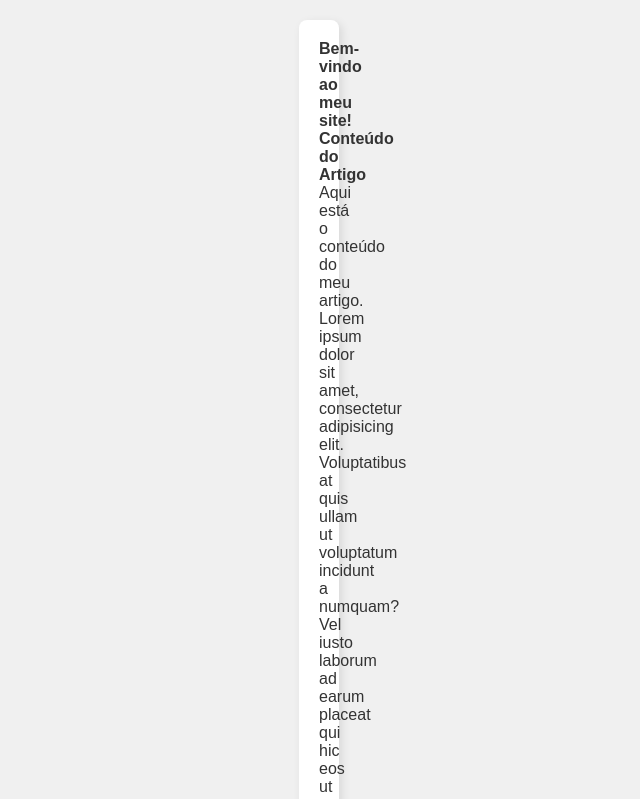
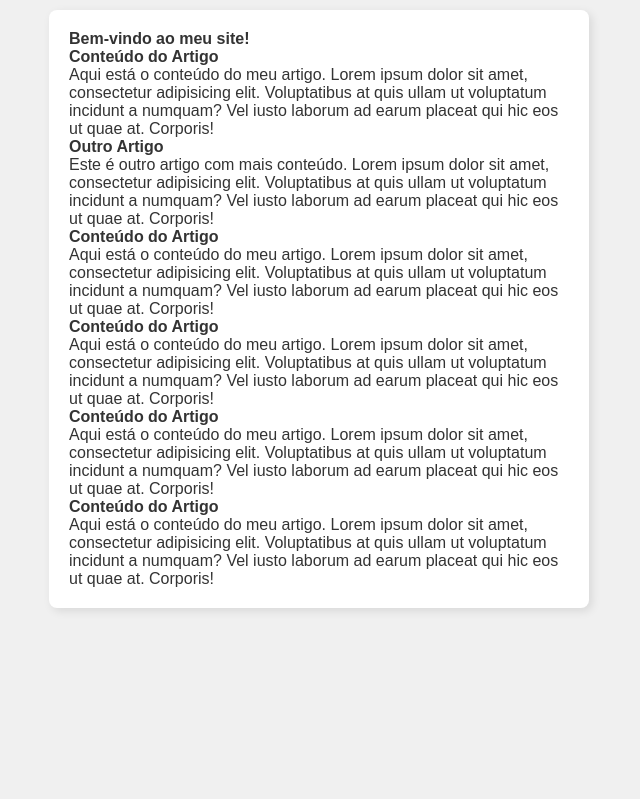
Before and after one commit to luanstodutoss/LEARNING-BRANCHS, a plain HTML site: page index.html in a window 1280 px wide. Shown: the top 799 px of the page, without its empty margins (321-961 px from the left). Drawn offline with Linux system fonts and the light colour scheme.

Commit message:
Fix the style

```diff
--- a/index.html
+++ b/index.html
@@ -23,6 +23,31 @@
                 Lorem ipsum dolor sit amet, consectetur adipisicing elit. Voluptatibus at quis ullam ut voluptatum incidunt a numquam? Vel iusto laborum ad earum placeat qui hic eos ut quae at. Corporis!
             </p>
         </article>
+        <article>
+            <h2>Conteúdo do Artigo</h2>
+            <p>Aqui está o conteúdo do meu artigo.
+                Lorem ipsum dolor sit amet, consectetur adipisicing elit. Voluptatibus at quis ullam ut voluptatum incidunt a numquam? Vel iusto laborum ad earum placeat qui hic eos ut quae at. Corporis!
+            </p>
+        </article>
+        <article>
+            <h2>Conteúdo do Artigo</h2>
+            <p>Aqui está o conteúdo do meu artigo.
+                Lorem ipsum dolor sit amet, consectetur adipisicing elit. Voluptatibus at quis ullam ut voluptatum incidunt a numquam? Vel iusto laborum ad earum placeat qui hic eos ut quae at. Corporis!
+            </p>
+        </article>
+        <article>
+            <h2>Conteúdo do Artigo</h2>
+            <p>Aqui está o conteúdo do meu artigo.
+                Lorem ipsum dolor sit amet, consectetur adipisicing elit. Voluptatibus at quis ullam ut voluptatum incidunt a numquam? Vel iusto laborum ad earum placeat qui hic eos ut quae at. Corporis!
+            </p>
+        </article>
+        <article>
+            <h2>Conteúdo do Artigo</h2>
+            <p>Aqui está o conteúdo do meu artigo.
+                Lorem ipsum dolor sit amet, consectetur adipisicing elit. Voluptatibus at quis ullam ut voluptatum incidunt a numquam? Vel iusto laborum ad earum placeat qui hic eos ut quae at. Corporis!
+            </p>
+        </article>
+
     </main>
 
 </body>
--- a/styles/style.css
+++ b/styles/style.css
@@ -3,7 +3,6 @@
     font-size: 16px;
     margin: 0;
     padding: 0;
-    box-sizing: border-box;
 }
 
 body {
@@ -12,8 +11,8 @@ body {
 }
 
 main {
-    max-width: 00px;
-    margin: 20px auto;
+    max-width: 500px;
+    margin: 10px auto;
     padding: 20px;
     background-color: #fff;
     border-radius: 8px;
```
